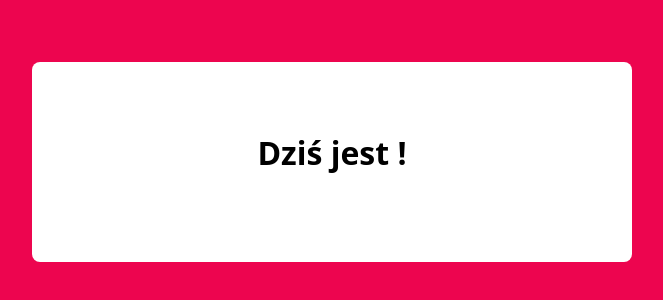
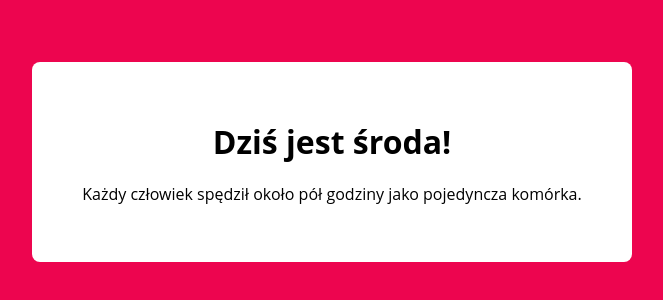
Before and after one commit to Pamaq/day_and_funfact, a plain HTML site: page index.html in a window 1280 px wide. Shown: the part 238-538 px from the top of the page, without its empty margins (308-971 px from the left). Drawn offline with Linux system fonts and the light colour scheme.

Commit message:
Finished day & funfact task

```diff
--- a/index.html
+++ b/index.html
@@ -4,7 +4,7 @@
   <meta charset="UTF-8">
   <meta http-equiv="X-UA-Compatible" content="IE=edge">
   <meta name="viewport" content="width=device-width, initial-scale=1.0">
-  <title>Day and a fun fact</title>
+  <title>Dzień i ciekawostka</title>
   <link rel = "stylesheet" href= "/styles.css"></stylesheet>
 </head>
 <body>
--- a/script.js
+++ b/script.js
@@ -1,13 +1,21 @@
-const currentDay = document.querySelector('.current-day')
-const funFact = document.querySelector('.fun-fact')
+const currentDay = document.querySelector(".current-day");
+const funFact = document.querySelector(".fun-fact");
 
 const facts = [
-	'Krokodyl nie potrafi wystawić języka.',
-	'Każdy człowiek spędził około pół godziny jako pojedyncza komórka.',
-	'Dźwięk przemieszcza się 15 razy szybciej przez stal niż przez powietrze.',
-	'Leniwce potrzebują dwóch tygodni na strawienie jedzenia.',
-	'Goryle śpią nawet czternaście godzin dziennie.',
-	'Język kameleona jest dwukrotnie dłuższy od jego ciała.',
-	'Chińczycy w ciągu roku zużywają około 80 miliardów pałeczek.',
-	'Żeby wejść na Wieżę Eiffla trzeba pokonać aż 1710 stopni.'
-]
+	"Krokodyl nie potrafi wystawić języka.",
+	"Każdy człowiek spędził około pół godziny jako pojedyncza komórka.",
+	"Dźwięk przemieszcza się 15 razy szybciej przez stal niż przez powietrze.",
+	"Leniwce potrzebują dwóch tygodni na strawienie jedzenia.",
+	"Goryle śpią nawet czternaście godzin dziennie.",
+	"Język kameleona jest dwukrotnie dłuższy od jego ciała.",
+	"Chińczycy w ciągu roku zużywają około 80 miliardów pałeczek.",
+	"Żeby wejść na Wieżę Eiffla trzeba pokonać aż 1710 stopni.",
+];
+
+const day = new Date();
+currentDay.textContent = day.toLocaleString("pl", { weekday: "long" }); //jak short to będzie pon. wt. itd
+const showRandomFact = () => {
+	const number = Math.floor(Math.random() * (facts.length - 1));
+	funFact.textContent = facts[number];
+};
+showRandomFact();
```
